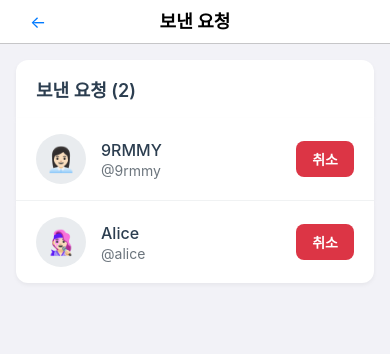
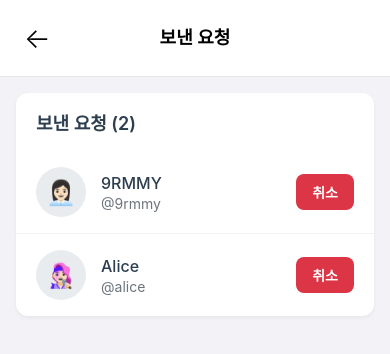
Before and after one commit to CodeManD00/Record-FE, a React Native app: screen /SentRequests in a window 390 px wide. Shown: the top 354 px of the page. Built offline with nearby package versions, Linux system fonts and the light colour scheme; what react-native, react-native-calendars would draw is missing.

Commit message:
1118 - 문제가많지만일단올림

```diff
--- a/src/pages/my-page/AddFriendPage.tsx
+++ b/src/pages/my-page/AddFriendPage.tsx
@@ -21,6 +21,7 @@ import {
 import { useAtom } from 'jotai';
 import { friendsAtom } from '../../atoms';
 import { Friend } from '../../types/friend';
+import ModalHeader from '../../components/ModalHeader';
 
 interface User {
   id: string;
--- a/src/pages/my-page/MyPage.tsx
+++ b/src/pages/my-page/MyPage.tsx
@@ -52,9 +52,9 @@ const MyPage: React.FC<MyPageProps> = ({ navigation }) => {
     nickname: '사용자',  // 기본값 (프로필이 없을 때만 표시)
     email: '',
     profileImage: undefined,
-    avatar: undefined,
     createdAt: new Date().toISOString(),
     updatedAt: new Date().toISOString(),
+    isAccountPrivate: Boolean,
   };
 
   // 로딩 상태
@@ -189,7 +189,7 @@ const MyPage: React.FC<MyPageProps> = ({ navigation }) => {
             <Text style={styles.badgeText}>{realTickets.length}</Text>
           </View>
 
-          {/* 사용자 아이디 */}
+          {/* 사용자 닉네임 */}
           <Text style={styles.username}>{actualProfile.nickname}</Text>
 
           {/* 사용자 통계 */}
--- a/src/pages/my-page/PersonalInfoEditPage.tsx
+++ b/src/pages/my-page/PersonalInfoEditPage.tsx
@@ -44,11 +44,11 @@ const PersonalInfoEditPage: React.FC<PersonalInfoEditPageProps> = ({ navigation
   //현재 프로필 이미지의 경로
   const [profileImage, setProfileImage] = useState<string | null>(actualProfile.profileImage || null);
   //사용자 닉네임
-  const [name, setName] = useState(actualProfile.name || '');
+  const [nickname, setName] = useState(actualProfile.nickname);
   //사용자 아이디
-  const [userId, setUserId] = useState(actualProfile.userId || actualProfile.id || '');
+  const [id, setUserId] = useState(actualProfile.id);
   //사용자 이메일
-  const [email, setEmail] = useState(actualProfile.email || '');
+  const [email, setEmail] = useState(actualProfile.email);
   //계정 공개여부
   const [isAccountPrivate, setIsAccountPrivate] = useState(actualProfile.isAccountPrivate || false);
 
@@ -56,8 +56,8 @@ const PersonalInfoEditPage: React.FC<PersonalInfoEditPageProps> = ({ navigation
   useEffect(() => {
     if (actualProfile) {
       if (actualProfile.profileImage) setProfileImage(actualProfile.profileImage);
-      if (actualProfile.name) setName(actualProfile.name);
-      if (actualProfile.userId || actualProfile.id) setUserId(actualProfile.userId || actualProfile.id || '');
+      if (actualProfile.nickname) setName(actualProfile.nickname);
+      if (actualProfile.id) setUserId(actualProfile.id);
       if (actualProfile.email) setEmail(actualProfile.email);
       if (actualProfile.isAccountPrivate !== undefined) setIsAccountPrivate(actualProfile.isAccountPrivate);
     }
@@ -93,7 +93,7 @@ const PersonalInfoEditPage: React.FC<PersonalInfoEditPageProps> = ({ navigation
   // 저장 관리
   const handleSave = () => {
     // 이름 유효성 검사
-    if (!name.trim()) {
+    if (!nickname.trim()) {
       Alert.alert('오류', '이름을 입력해주세요.');
       return;
     }
@@ -119,8 +119,8 @@ const PersonalInfoEditPage: React.FC<PersonalInfoEditPageProps> = ({ navigation
     // Jotai atom을 통한 상태 업데이트
     const updateResult = updateUserProfile({
       profileImage: profileImage || undefined,
-      name: name.trim(),
-      userId,
+      nickname: nickname.trim(),
+      id,
       email,
       isAccountPrivate,
     });
@@ -148,7 +148,7 @@ const PersonalInfoEditPage: React.FC<PersonalInfoEditPageProps> = ({ navigation
     {
       id: 1,
       title: '이름',
-      value: name,
+      value: nickname,
       onChangeText: setName,
       placeholder: '이름을 입력하세요',
       keyboardType: 'default' as const,
@@ -157,7 +157,7 @@ const PersonalInfoEditPage: React.FC<PersonalInfoEditPageProps> = ({ navigation
     {
       id: 2,
       title: '아이디',
-      value: userId,
+      value: id,
       onChangeText: setUserId,
       placeholder: '아이디를 입력하세요',
       keyboardType: 'default' as const,
--- a/src/pages/my-page/SentRequestsPage.tsx
+++ b/src/pages/my-page/SentRequestsPage.tsx
@@ -9,13 +9,13 @@ import {
 } from 'react-native';
 import { SafeAreaView } from 'react-native-safe-area-context';
 import { Colors, Typography, Spacing, BorderRadius, Shadows, ComponentStyles, Layout } from '../../styles/designSystem';
+import ModalHeader from '../../components/ModalHeader';
 
 interface SentRequest {
   id: string;
-  name: string;
-  username: string;
-  avatar: string;
-  isCancelled: boolean; // 요청 취소 여부
+  nickname: string;
+  profileImage: string;
+  isCancelled: boolean;
 }
 
 interface SentRequestsPageProps {
@@ -23,20 +23,22 @@ interface SentRequestsPageProps {
 }
 
 const SentRequestsPage: React.FC<SentRequestsPageProps> = ({ navigation }) => {
+  const handleBack = () => {
+    navigation.goBack();
+  };
+
   // 더미 보낸 친구 요청 데이터
   const [sentRequests, setSentRequests] = useState<SentRequest[]>([
     {
-      id: '1',
-      name: '9RMMY',
-      username: '@9rmmy',
-      avatar: '👩🏻‍💼',
+      id: '@9rmmy',
+      nickname: '9RMMY',
+      profileImage: '👩🏻‍💼',
       isCancelled: false,
     },
     {
-      id: '2',
-      name: 'Alice',
-      username: '@alice',
-      avatar: '👩🏻‍🎤',
+      id: '@alice',
+      nickname: 'Alice',
+      profileImage: '👩🏻‍🎤',
       isCancelled: false,
     },
   ]);
@@ -52,17 +54,10 @@ const SentRequestsPage: React.FC<SentRequestsPageProps> = ({ navigation }) => {
 
   return (
     <SafeAreaView style={styles.container}>
-      {/* 헤더 */}
-      <View style={styles.header}>
-        <TouchableOpacity
-          style={styles.backButton}
-          onPress={() => navigation.goBack()}
-        >
-          <Text style={styles.backButtonText}>←</Text>
-        </TouchableOpacity>
-        <Text style={styles.headerTitle}>보낸 요청</Text>
-        <View style={styles.placeholder} />
-      </View>
+      <ModalHeader
+        title="보낸 요청"
+        onBack={() => navigation.goBack()}
+      />
 
       <ScrollView style={styles.content} showsVerticalScrollIndicator={false}>
         {/* 보낸 요청 섹션 */}
@@ -87,11 +82,11 @@ const SentRequestsPage: React.FC<SentRequestsPageProps> = ({ navigation }) => {
               }
             >
               <View style={styles.avatar}>
-                <Text style={styles.avatarText}>{request.avatar}</Text>
+                <Text style={styles.avatarText}>{request.profileImage}</Text>
               </View>
               <View style={styles.requestDetails}>
-                <Text style={styles.requestName}>{request.name}</Text>
-                <Text style={styles.requestHandle}>{request.username}</Text>
+                <Text style={styles.requestName}>{request.nickname}</Text>
+                <Text style={styles.requestHandle}>{request.id}</Text>
               </View>
             </TouchableOpacity>
 
@@ -117,43 +112,6 @@ const styles = StyleSheet.create({
   container: {
     flex: 1,
     backgroundColor: Colors.secondarySystemBackground,
-  },
-  header: {
-    flexDirection: 'row',
-    alignItems: 'center',
-    justifyContent: 'center',
-    paddingHorizontal: Spacing.lg,
-    height: Layout.navigationBarHeight,
-    backgroundColor: Colors.systemBackground,
-    borderBottomWidth: 0.5,
-    borderBottomColor: Colors.separator,
-    position: 'relative',
-  },
-  backButton: {
-    position: 'absolute',
-    left: Spacing.lg,
-    width: 44,
-    height: 44,
-    borderRadius: BorderRadius.round,
-    backgroundColor: 'transparent',
-    justifyContent: 'center',
-    alignItems: 'center',
-    zIndex: 1,
-  },
-  backButtonText: {
-    ...Typography.body,
-    color: Colors.systemBlue,
-    fontWeight: '400',
-  },
-  headerTitle: {
-    ...Typography.headline,
-    color: Colors.label,
-  },
-  placeholder: {
-    position: 'absolute',
-    right: Spacing.lg,
-    width: 44,
-    height: 44,
   },
   content: {
     flex: 1,
--- a/src/pages/my-page/SettingsPage.tsx
+++ b/src/pages/my-page/SettingsPage.tsx
@@ -224,7 +224,7 @@ const SettingsPage: React.FC<SettingsPageProps> = ({ navigation }) => {
           </TouchableOpacity>
 
           {/* 사용자 이름 */}
-          <Text style={styles.username}>{actualProfile.name || actualProfile.username || '사용자'}</Text>
+          <Text style={styles.username}>{actualProfile.nickname}</Text>
         </View>
 
         {/* 설정 리스트 */}
--- a/src/services/api/friendService.ts
+++ b/src/services/api/friendService.ts
@@ -146,20 +146,6 @@ class FriendService {
   async unblockFriend(friendId: string): Promise<Result<{ success: boolean }>> {
     return apiClient.delete<{ success: boolean }>(`/friends/${friendId}/block`);
   }
-
-  /**
-   * 친구 뮤트
-   */
-  async muteFriend(friendId: string): Promise<Result<{ success: boolean }>> {
-    return apiClient.post<{ success: boolean }>(`/friends/${friendId}/mute`);
-  }
-
-  /**
-   * 친구 뮤트 해제
-   */
-  async unmuteFriend(friendId: string): Promise<Result<{ success: boolean }>> {
-    return apiClient.delete<{ success: boolean }>(`/friends/${friendId}/mute`);
-  }
 }
 
 // 싱글톤 인스턴스 생성
--- a/src/types/friend.ts
+++ b/src/types/friend.ts
@@ -11,11 +11,9 @@ import { Ticket } from './ticket';
  */
 export interface Friend {
   readonly id: string;
-  name: string;
-  username: string;
+  userId: string;
+  nickname: string;
   profileImage?: string;
-  avatar?: string;
-  bio?: string;
   readonly createdAt: Date;
   updatedAt: Date;
 }
```
